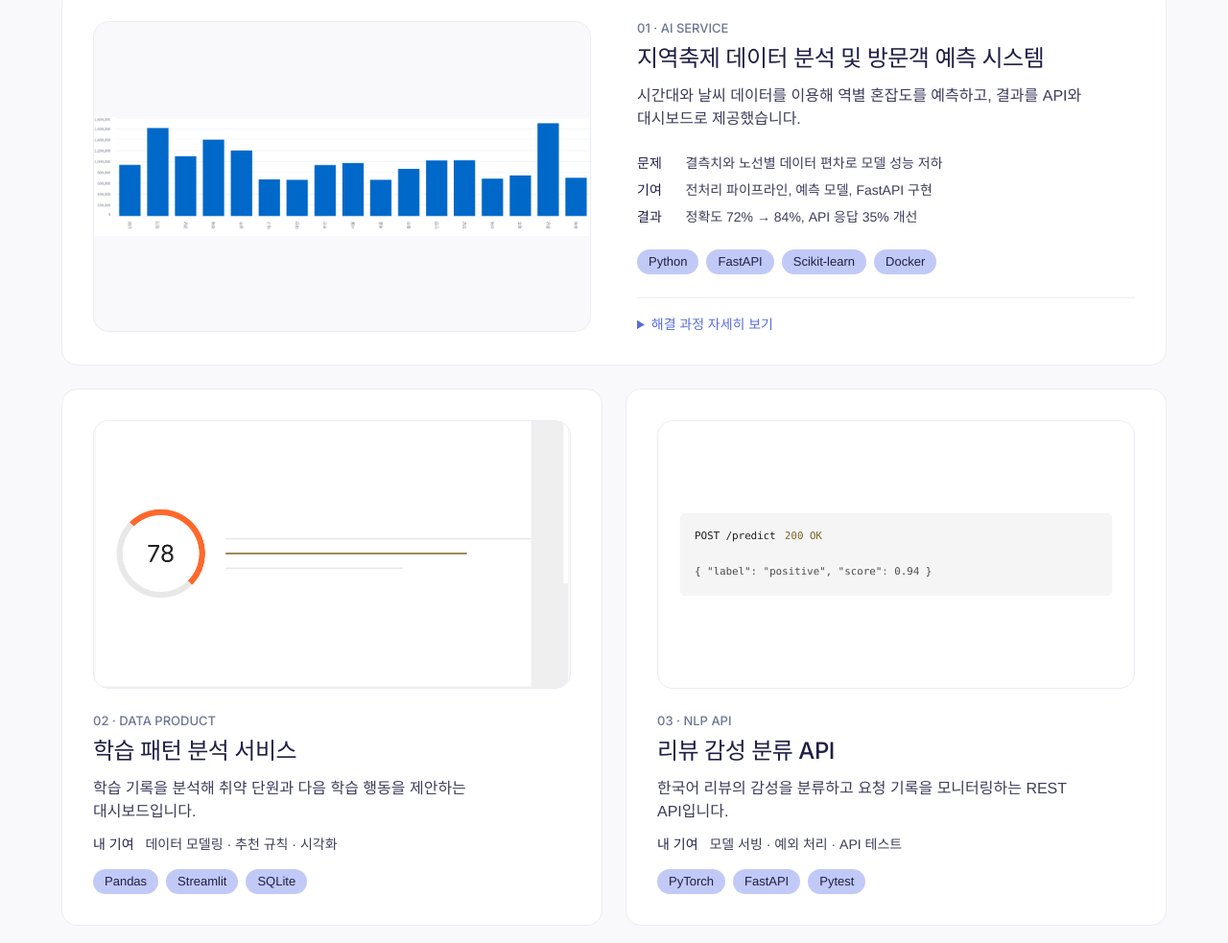
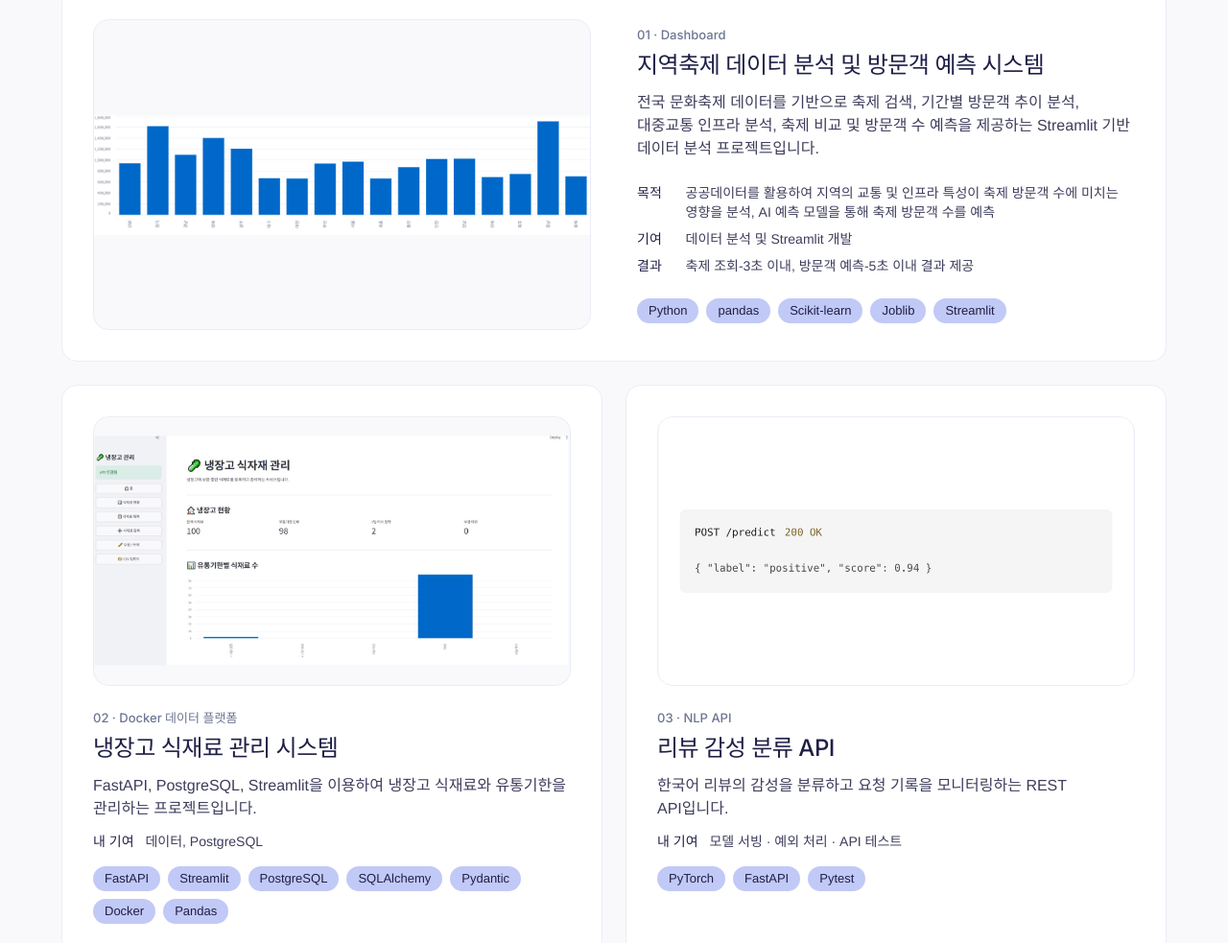
Before and after one commit to mykohbig7-ux/mykohbig7-ux.github.io, a plain HTML site: page index.html in a window 1280 px wide. Shown: the part 895-1878 px from the top of the page at 96% size. Drawn offline with Linux system fonts and the light colour scheme; a web font is replaced by a local one.

Commit message:
first portfolio수정

```diff
--- a/index.html
+++ b/index.html
@@ -17,7 +17,7 @@
   <a class="skip-link" href="#main">본문으로 바로가기</a>
 
   <header class="site-header">
-    <a class="brand" href="#top" aria-label="처음으로">FUBAO.DEV</a>
+    <a class="brand" href="#top" aria-label="처음으로">SH.DEV</a>
     <nav aria-label="주요 메뉴">
       <a href="#projects">프로젝트</a>
       <a href="#about">역량</a>
@@ -70,33 +70,29 @@
           <img src="images/project-1.png" alt="지역축제 데이터 분석 및 방문객 예측 시스템 화면: 광역시도별 평균 축제 방문객 수" loading="lazy">
         </figure>
         <div class="project-copy">
-          <div class="project-number">01 · AI SERVICE</div>
+          <div class="project-number">01 · Dashboard</div>
           <h3>지역축제 데이터 분석 및 방문객 예측 시스템</h3>
-          <p class="project-lead">시간대와 날씨 데이터를 이용해 역별 혼잡도를 예측하고, 결과를 API와 대시보드로 제공했습니다.</p>
+          <p class="project-lead">전국 문화축제 데이터를 기반으로 축제 검색, 기간별 방문객 추이 분석, 대중교통 인프라 분석, 축제 비교 및 방문객 수 예측을 제공하는 Streamlit 기반 데이터 분석 프로젝트입니다.</p>
           <ul class="impact-list">
-            <li><strong>문제</strong><span>결측치와 노선별 데이터 편차로 모델 성능 저하</span></li>
-            <li><strong>기여</strong><span>전처리 파이프라인, 예측 모델, FastAPI 구현</span></li>
-            <li><strong>결과</strong><span>정확도 72% → 84%, API 응답 35% 개선</span></li>
+            <li><strong>목적</strong><span>공공데이터를 활용하여 지역의 교통 및 인프라 특성이 축제 방문객 수에 미치는 영향을 분석, AI 예측 모델을 통해 축제 방문객 수를 예측</span></li>
+            <li><strong>기여</strong><span>데이터 분석 및 Streamlit 개발</span></li>
+            <li><strong>결과</strong><span>축제 조회-3초 이내, 방문객 예측-5초 이내 결과 제공</span></li>
           </ul>
-          <div class="tags" aria-label="사용 기술"><span>Python</span><span>FastAPI</span><span>Scikit-learn</span><span>Docker</span></div>
-          <details>
-            <summary>해결 과정 자세히 보기</summary>
-            <p>전체 평균으로 처리하던 결측치를 노선과 시간대별 중앙값으로 보정했습니다. 이후 전처리 코드를 함수로 분리하고 테스트를 추가해 학습과 API 예측에서 같은 변환이 적용되도록 만들었습니다.</p>
-          </details>
+          <div class="tags" aria-label="사용 기술"><span>Python</span><span>pandas</span><span>Scikit-learn</span><span>Joblib</span><span>Streamlit</span></div>
         </div>
       </article>
 
       <div class="project-grid">
         <article class="project-card compact">
           <figure class="project-visual shot std">
-          <img src="images/project-2.png" alt="학습 패턴 분석 서비스 화면: 학습 달성도 링 그래프 78" width="640" height="360" loading="lazy">
+          <img src="images/Project-2.JPG" alt="냉장고 식재료 관리 시스템 화면: 학습 달성도 링 그래프 78" width="400" height="300" loading="lazy">
         </figure>
         <div class="project-copy">
-            <div class="project-number">02 · DATA PRODUCT</div>
-            <h3>학습 패턴 분석 서비스</h3>
-            <p>학습 기록을 분석해 취약 단원과 다음 학습 행동을 제안하는 대시보드입니다.</p>
-            <p class="one-line-impact"><strong>내 기여</strong> 데이터 모델링 · 추천 규칙 · 시각화</p>
-            <div class="tags"><span>Pandas</span><span>Streamlit</span><span>SQLite</span></div>
+            <div class="project-number">02 · Docker 데이터 플랫폼 </div>
+            <h3>냉장고 식재료 관리 시스템</h3>
+            <p>FastAPI, PostgreSQL, Streamlit을 이용하여 냉장고 식재료와 유통기한을 관리하는 프로젝트입니다.</p>
+            <p class="one-line-impact"><strong>내 기여</strong> 데이터, PostgreSQL</p>
+            <div class="tags"><span>FastAPI</span><span>Streamlit</span><span>PostgreSQL</span><span>SQLAlchemy</span><span>Pydantic</span><span>Docker</span><span>Pandas</span></div>
           </div>
         </article>
 
@@ -112,6 +108,8 @@
             <div class="tags"><span>PyTorch</span><span>FastAPI</span><span>Pytest</span></div>
           </div>
         </article>
+
+
       </div>
     </section>
 
@@ -121,8 +119,8 @@
         <p>기술 이름만 나열하지 않고 어디서 어떻게 사용했는지 적었습니다.</p>
       </div>
       <div class="capability-grid">
-        <article><span>01</span><h3>분석과 모델링</h3><p>Pandas로 탐색과 전처리를 수행하고, 검증 지표를 기준으로 모델을 비교합니다.</p><small>근거 프로젝트 · 지하철 혼잡도 예측</small></article>
-        <article><span>02</span><h3>API와 데이터베이스</h3><p>FastAPI로 REST API를 설계하고, SQL 데이터 모델과 예외 처리를 구현합니다.</p><small>근거 프로젝트 · 리뷰 감성 분류 API</small></article>
+        <article><span>01</span><h3>분석 및 Streamlit 개발</h3><p>Python로 데이터 수집, 전처리, 머신러닝 모델 학습 및 Streamlit 웹 애플리케이션 구현까지 활용,<br>pandas로 데이터 전처리 및 탐색적 데이터 분석</p><small>근거 프로젝트 · 지역축제 데이터 분석 및 방문객 예측(3인 프로젝트)</small></article>
+        <article><span>02</span><h3>데이터와 PostgreSQL</h3><p>식재료 데이터 준비, DB/테이블 설계, 데이터 적재, DB 연결, 기본 조회 API</p><small>근거 프로젝트 · 냉장고 식재료 관리 시스템(3인 프로젝트)</small></article>
         <article><span>03</span><h3>협업과 품질</h3><p>이슈와 PR 단위로 작업하고, README와 테스트를 통해 다른 사람이 재현할 수 있게 합니다.</p><small>근거 경험 · 4인 팀 프로젝트</small></article>
       </div>
     </section>
@@ -138,7 +136,7 @@
     </section>
   </main>
 
-  <footer><span>© 2026 Fubao</span><a href="#top">맨 위로</a></footer>
+  <footer><span>© 2026 Kim Si Hyeon</span><a href="#top">맨 위로</a></footer>
   <!-- 캡처 이미지는 images 폴더의 파일을 같은 이름으로 바꿔 넣으면 됩니다. 파일명은 영문 소문자·숫자, 가로 1200px 이하, 500KB 이하를 권장합니다. -->
 </body>
 </html>
```
Also changed, not shown: images/Project-2.JPG (added), images/project-2.png (deleted).
